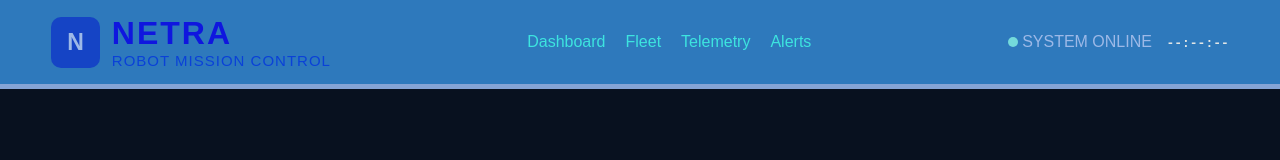
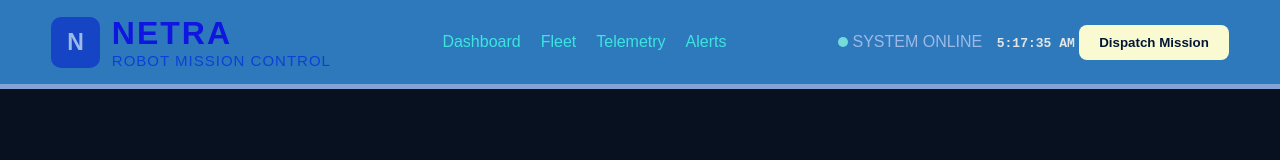
Before and after one commit to rishikabandi25/NETRA, a plain HTML site: page index.html in a window 1280 px wide. Drawn offline with Linux system fonts and the light colour scheme.

Commit message:
Version-2

```diff
--- a/index.html
+++ b/index.html
@@ -28,8 +28,10 @@
             <span class="online-dot"></span>
             <span>SYSTEM ONLINE</span>
             <strong id="clock">--:--:--</strong>
+            <button id="dispatch-open">Dispatch Mission</button>
 
           </div>
         </header>
+        <script src="script.js"></script>
 </body>
 </html>
--- a/script.js
+++ b/script.js
@@ -1 +1,15 @@
-console.log("JavaScript is working success......");
+//=================================
+//clock
+//=================================
+function updateClock()
+{
+    const clock = document.getElementById('clock');
+
+    if(clock)
+    {
+        clock.textContent = new Date().toLocaleTimeString();
+    }
+}
+
+updateClock();
+setInterval(updateClock, 1000);
--- a/style.css
+++ b/style.css
@@ -68,3 +68,17 @@ body {
     margin-left: 10px;
     font-family: monospace;
    }
+button {
+    background:lightgoldenrodyellow;
+    color:#021736;
+    border:none;
+    padding: 10px 20px;
+    font-weight: bold;
+    border-radius: 8px;
+    cursor: pointer;
+
+}
+
+button:hover {
+    background:rgb(233, 225, 17);
+}
```
